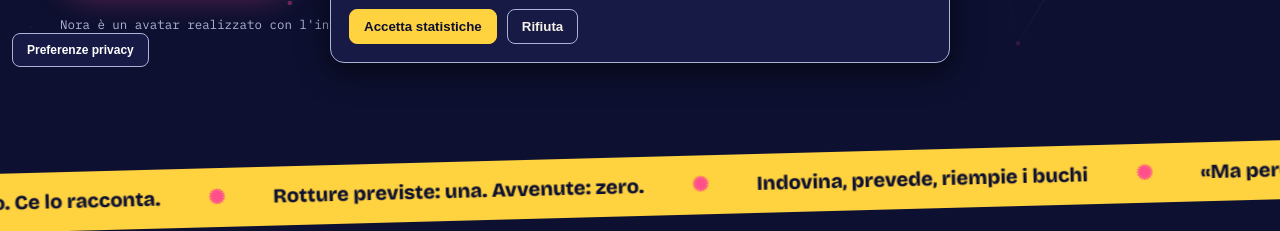
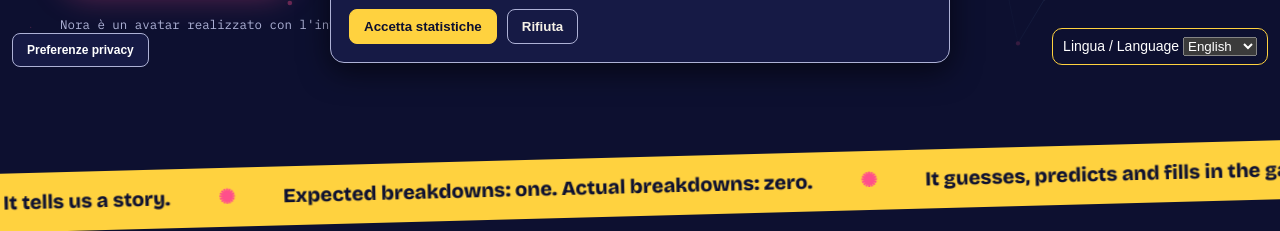
Before and after one commit to Carlo6666/ilcervellocimente-sito, a plain HTML site: page index.html in a window 1280 px wide. Shown: the part 721-952 px from the top of the page. Drawn offline with Linux system fonts and the light colour scheme.

Commit message:
Add multilingual book cover and animated marquee translations

```diff
--- a/index.html
+++ b/index.html
@@ -701,5 +701,24 @@ footer .disc{font-family:var(--f-mono);font-size:.75rem;max-width:90ch}
   if('IntersectionObserver' in window){var io2=new IntersectionObserver(function(en){if(en[0].isIntersecting){setTimeout(function(){cnt.textContent='1'},500);io2.disconnect();}});io2.observe(cnt);} else cnt.textContent='1';
 })();
 </script>
+
+<!-- Selettore lingua per copertina e animazione testuale -->
+<div id="book-language" style="position:fixed;right:12px;bottom:14px;z-index:9999;background:#0d1030;color:white;padding:8px 10px;border:1px solid #ffd23f;border-radius:10px;font:14px sans-serif"><label for="book-lang">Lingua / Language </label><select id="book-lang" aria-label="Lingua della copertina e animazione"><option value="it">Italiano</option><option value="en">English</option><option value="fr">Français</option><option value="es">Español</option><option value="de">Deutsch</option></select></div>
+<script>
+(function(){
+const texts={
+it:{soon:"PROSSIMAMENTE",title:"Il cervello (ci) mente",subtitle:"Manuale d'uso per smettere di far cazzate",marquee:["Il cervello non ci mostra il mondo. Ce lo racconta.","Rotture previste: una. Avvenute: zero.","Indovina, prevede, riempie i buchi","«Ma perché l'ho fatto?»","Tre parole e un punto esclamativo"]},
+en:{soon:"COMING SOON",title:"The brain (de)ceives us",subtitle:"A user's guide to stop doing stupid things",marquee:["The brain doesn't show us the world. It tells us a story.","Expected breakdowns: one. Actual breakdowns: zero.","It guesses, predicts and fills in the gaps","“But why did I do that?”","Three words and an exclamation mark"]},
+fr:{soon:"BIENTÔT",title:"Le cerveau nous (dé)ment",subtitle:"Mode d'emploi pour arrêter de faire des conneries",marquee:["Le cerveau ne nous montre pas le monde. Il nous le raconte.","Crises prévues : une. Crises réelles : zéro.","Il devine, prévoit et comble les vides","« Mais pourquoi j'ai fait ça ? »","Trois mots et un point d'exclamation"]},
+es:{soon:"PRÓXIMAMENTE",title:"El cerebro nos (en)gaña",subtitle:"Manual de uso para dejar de hacer tonterías",marquee:["El cerebro no nos muestra el mundo. Nos lo cuenta.","Crisis previstas: una. Reales: cero.","Adivina, predice y rellena los huecos","«¿Pero por qué lo hice?»","Tres palabras y un signo de exclamación"]},
+de:{soon:"DEMNÄCHST",title:"Das Gehirn (be)lügt uns",subtitle:"Eine Gebrauchsanweisung, um keinen Mist mehr zu bauen",marquee:["Das Gehirn zeigt uns nicht die Welt. Es erzählt sie uns.","Erwartete Pannen: eine. Tatsächliche: null.","Es rät, sagt voraus und füllt die Lücken","„Warum habe ich das bloß getan?“","Drei Wörter und ein Ausrufezeichen"]}
+};
+const cover=document.querySelector('#libro .cover'),marquee=document.querySelector('.marquee .marquee-track');if(!cover||!marquee)return;
+const title=cover.querySelector('.ct'),subtitle=cover.querySelector('.cs'),soon=cover.querySelector('.soon');const spans=[...marquee.querySelectorAll('span')];
+function apply(lang){const t=texts[lang]||texts.it;soon.textContent=t.soon;title.textContent=t.title;subtitle.textContent=t.subtitle;spans.forEach((el,i)=>el.textContent=t.marquee[i%t.marquee.length]);cover.setAttribute('aria-label',t.title);document.getElementById('book-lang').value=lang;}
+const select=document.getElementById('book-lang');select.addEventListener('change',()=>{localStorage.setItem('icc_book_language',select.value);apply(select.value)});
+const initial=localStorage.getItem('icc_book_language')||((navigator.language||'it').slice(0,2));apply(texts[initial]?initial:'it');
+})();
+</script>
 </body>
 </html>
```
